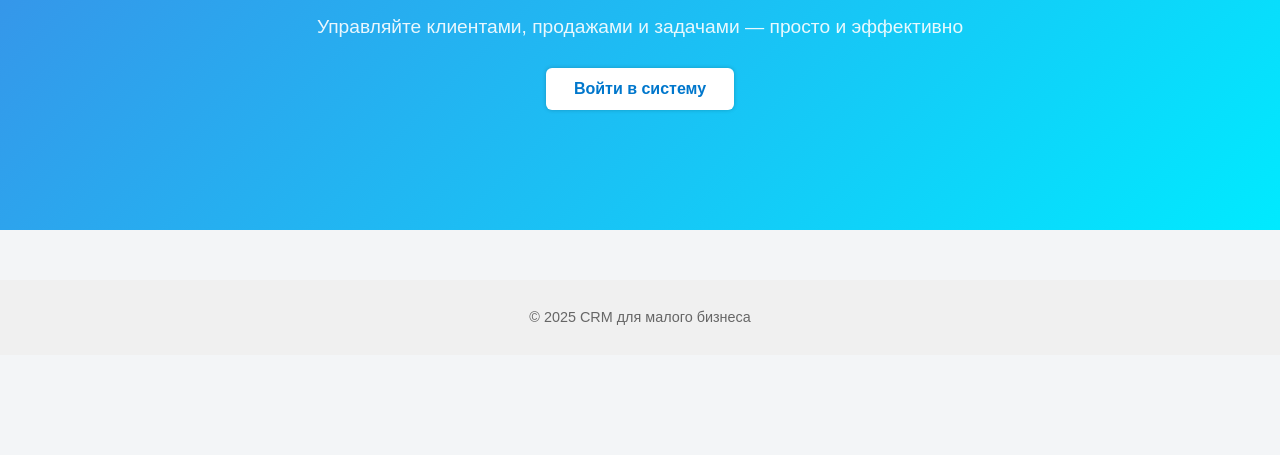
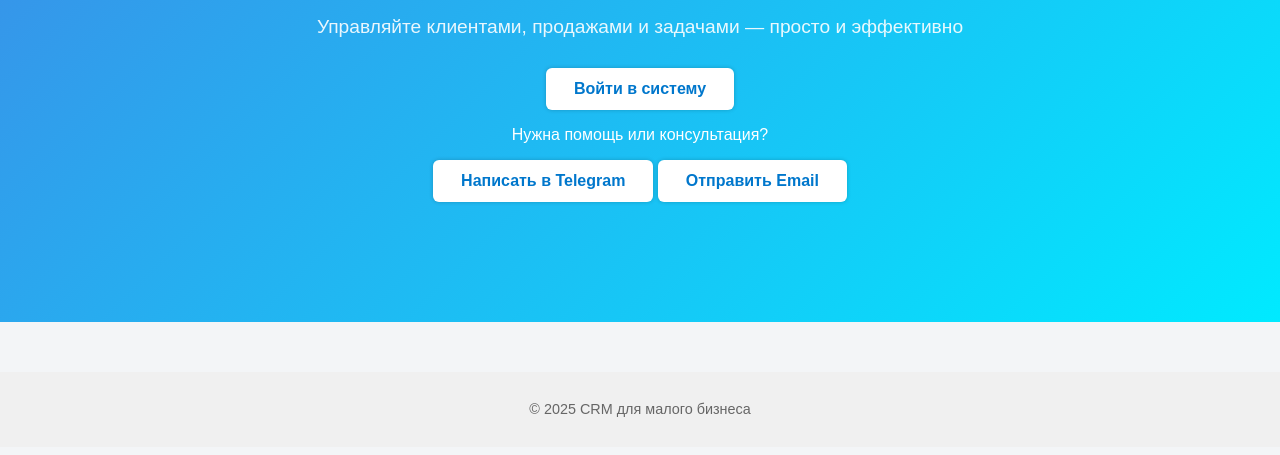
Before and after one commit to tymou282/crm-frn, a website: page index.html in a window 1280 px wide. Shown: the part 195-650 px from the top of the page. Drawn offline with Linux system fonts and the light colour scheme.

Commit message:
index.html

```diff
--- a/index.html
+++ b/index.html
@@ -12,7 +12,18 @@
     <div class="container">
         <h1 class="title">CRM система для малого бизнеса</h1>
         <p class="subtitle">Управляйте клиентами, продажами и задачами — просто и эффективно</p>
-        <a href="login.html" class="btn">Войти в систему</a>
+
+        <div class="main-buttons">
+            <a href="login.html" class="btn blue-btn">Войти в систему</a>
+        </div>
+
+        <div class="contact-block">
+            <p class="contact-title">Нужна помощь или консультация?</p>
+            <div class="contact-buttons">
+                <a href="https://t.me/your_telegram" class="btn contact-btn tg">Написать в Telegram</a>
+                <a href="mailto:you@example.com" class="btn contact-btn email">Отправить Email</a>
+            </div>
+        </div>
     </div>
 </header>
 
```
